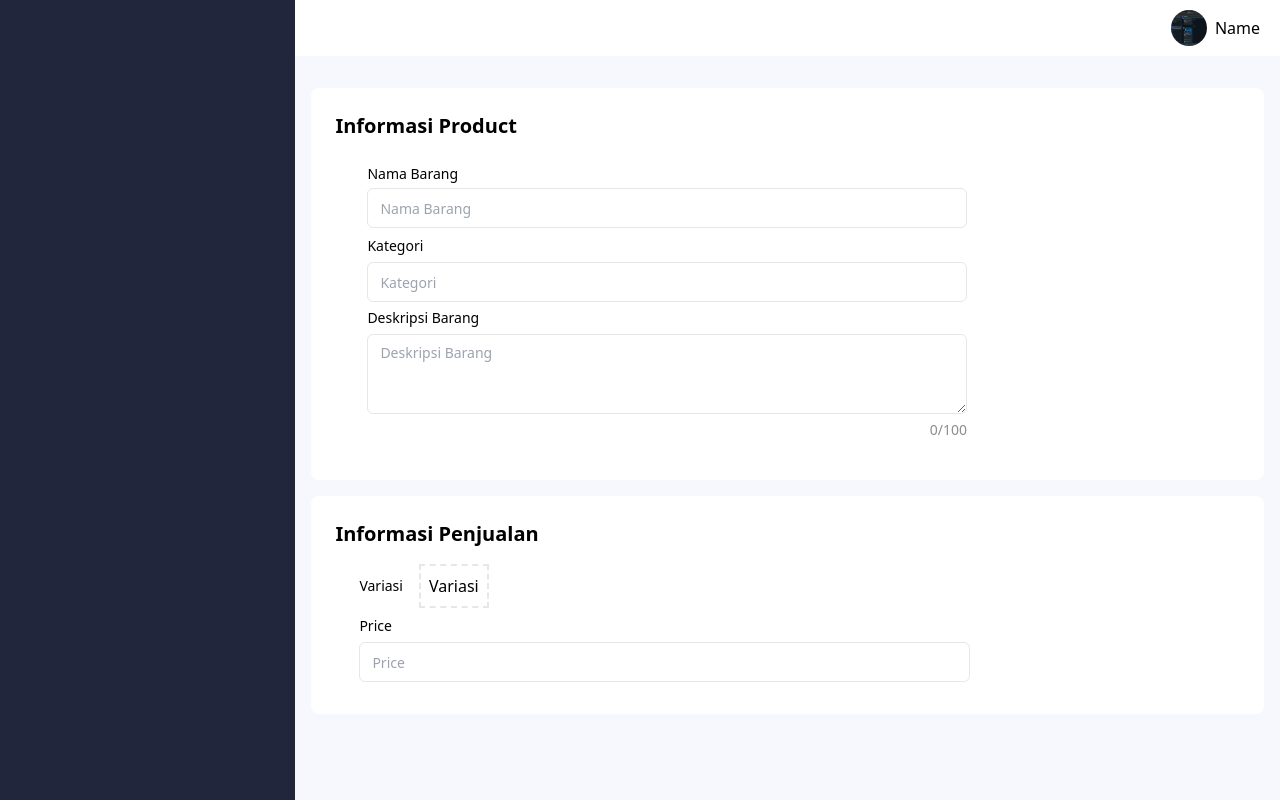
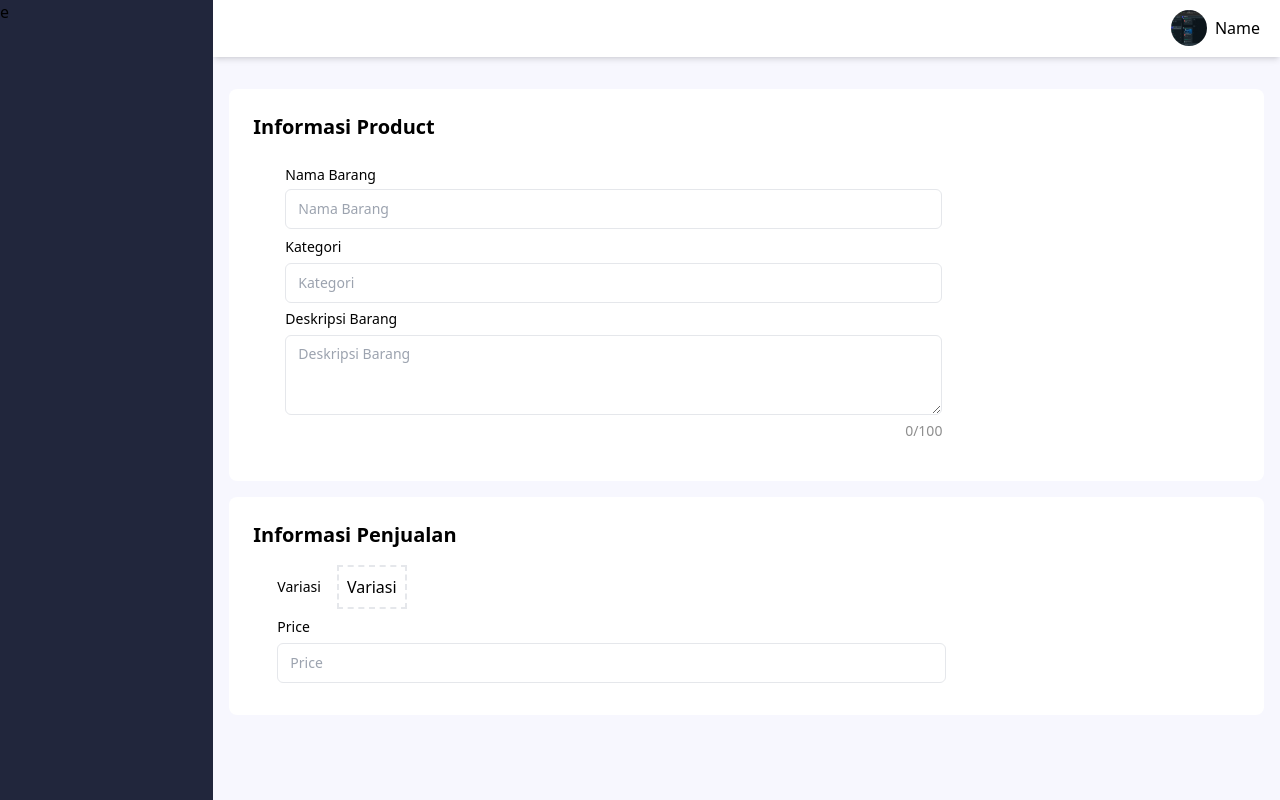
Before and after one commit to habiberdn/inventory, a React (Vite) app in the folder client/: page /new/products in a window 1280 px wide. Built offline with nearby package versions, Linux system fonts and the light colour scheme; no server answers.

Commit message:
fixing overflow bug

```diff
--- a/client/src/components/modalInsert.tsx
+++ b/client/src/components/modalInsert.tsx
@@ -88,12 +88,12 @@ const Modal = ({ isClick, closeModal, category, getValue }: ModalProps) => {
 
   const renderCategoryColumn = (level: number) => {
     return (
-      <div key={level} className="flex flex-col w-[250px] min-w-[250px] border-r-2 p-2 overflow-auto">
+      <div key={level} className="flex flex-col w-[250px] min-w-[250px] border-r-2 p-3  ">
         {getCurrentLevelCategories(level).map((category) => (
           <button
             key={category.id}
             type="button"
-            className={`rounded-xl border text-left p-3 w-full flex justify-between items-center ${
+            className={`rounded-xl border text-left p-3 w-full flex justify-between items-center m-1 ${
               selectedPath[level] === category.id ? 'border-blue-500 text-blue-500' : 'border-black text-black'
             }`}
             onClick={(e) => handleCategoryClick(category.id, e)}
--- a/client/src/components/navbar.tsx
+++ b/client/src/components/navbar.tsx
@@ -2,7 +2,7 @@ import Image from './asset/image.png'
 
 const Navbar = () => {
     return (
-        <section className="flex bg-[#ffff] p-3 h-[3.5rem] items-center w-full">
+        <section className="flex bg-[#ffff] p-3 h-[3.55rem] items-center w-full  shadow-md">
             <div className="flex justify-end w-full p-2 items-center gap-2">
                 <img alt="img"
                     src={Image}
--- a/client/src/components/sidebar.tsx
+++ b/client/src/components/sidebar.tsx
@@ -1,7 +1,7 @@
 const Sidebar = ()=>{
     return (
-        <section className="w-[30%] bg-[#21263c] h-[100vh] flex flex-col ">
-
+        <section className="w-[20%] bg-[#21263c] h-[100vh] flex flex-col ">
+            e
         </section>
     )
 }
```
